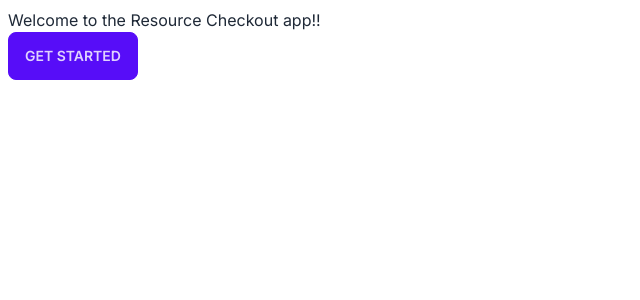
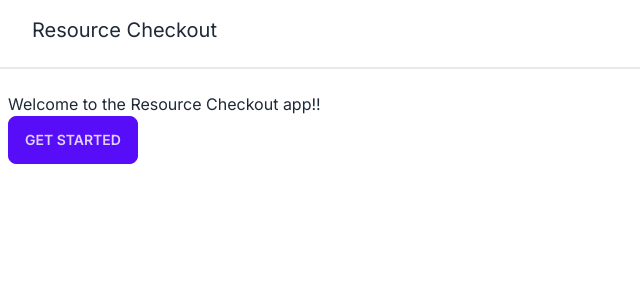
Before and after one commit to mtanzim/resource-checkout-v3, a Next.js app: page / in a window 1280 px wide. Shown: the top 300 px of the page, without its empty margins (0-640 px from the left). Built offline with nearby package versions, Linux system fonts and the light colour scheme.

Commit message:
more basic hook ups

```diff
--- /dev/null
+++ b/src/app/Nav.tsx
@@ -0,0 +1,13 @@
+import { UserButton } from "@clerk/nextjs";
+
+export default function Nav() {
+  return (
+    <div>
+      <div className="m-4 flex">
+        <UserButton afterSignOutUrl="/" />
+        <h1 className="text-xl mx-4">Resource Checkout</h1>
+      </div>
+      <div className="divider"></div>
+    </div>
+  );
+}
--- a/src/app/layout.tsx
+++ b/src/app/layout.tsx
@@ -1,6 +1,7 @@
+import { ClerkProvider } from "@clerk/nextjs";
+import { Inter } from "next/font/google";
+import Nav from "./Nav";
 import "./globals.css";
-import { Inter } from "next/font/google";
-import { ClerkProvider } from "@clerk/nextjs";
 
 const inter = Inter({ subsets: ["latin"] });
 
@@ -18,6 +19,7 @@ export default function RootLayout({
     <ClerkProvider>
       <html lang="en">
         <body className={inter.className}>
+          <Nav />
           <div className="m-2">{children}</div>
         </body>
       </html>
--- /dev/null
+++ b/src/app/sign-in/[[...sign-in]]/page.tsx
@@ -0,0 +1,5 @@
+import { SignIn } from "@clerk/nextjs";
+
+export default function Page() {
+  return <SignIn />;
+}
--- /dev/null
+++ b/src/app/sign-up/[[...sign-up]]/page.tsx
@@ -0,0 +1,5 @@
+import { SignUp } from "@clerk/nextjs";
+
+export default function Page() {
+  return <SignUp />;
+}
```
